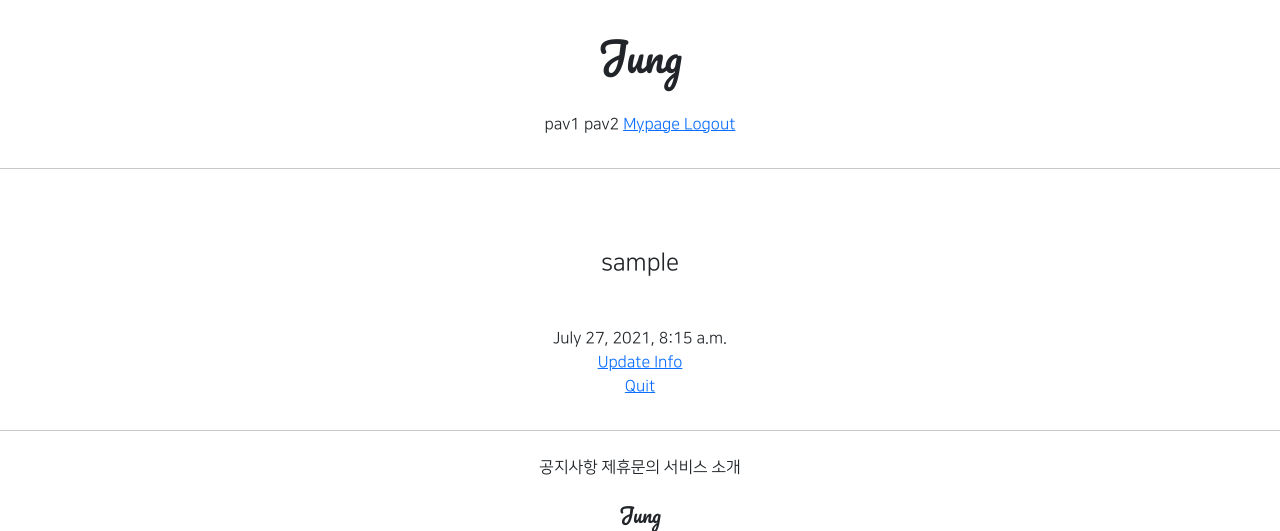
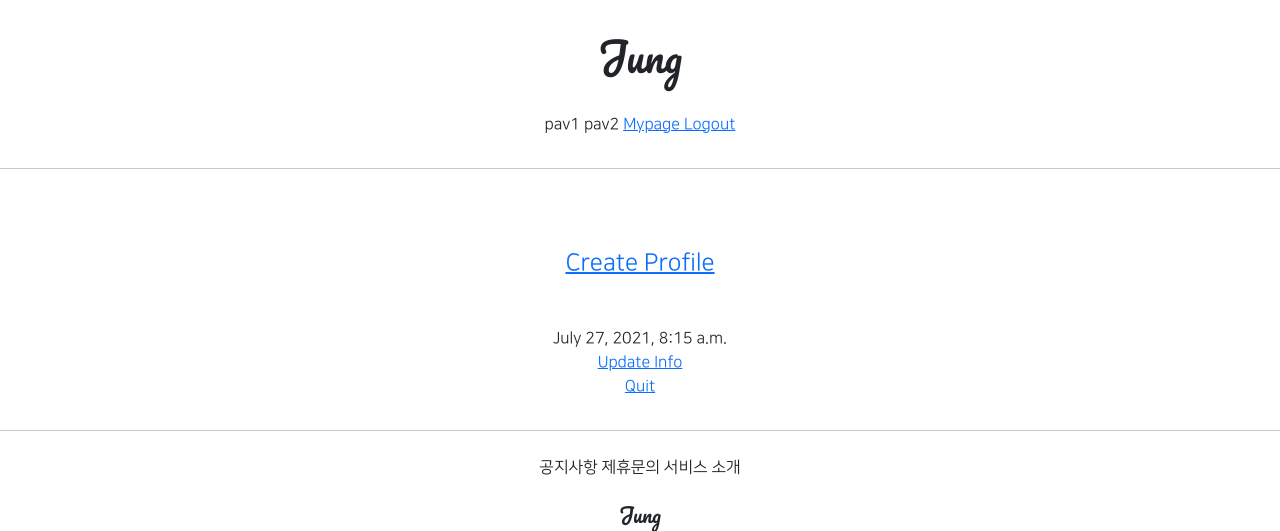
Before and after one commit to meanwo/meanwo, a Django app: template accountapp/templates/accountapp/detail.html in a window 1280 px wide. Shown: the top 531 px of the page. Run offline with Django 3.2, Linux system fonts and the light colour scheme; the template is opened without the code that fills it: values that come from a table or form of the project are taken from there, others are empty; the visitor is signed in with stand-in values (Sample User, id 1); data comes from the database, SQL or seed files in the repository; parts of the project's set-up code (start-up, migrations or seed data) failed here and were passed over; some libraries are stand-ins or nearby versions.

Commit message:
7/27 6ban class commit 2

```diff
--- a/June_29_1/urls.py
+++ b/June_29_1/urls.py
@@ -13,6 +13,8 @@ Including another URLconf
     1. Import the include() function: from django.urls import include, path
     2. Add a URL to urlpatterns:  path('blog/', include('blog.urls'))
 """
+from django.conf import settings
+from django.conf.urls.static import static
 from django.contrib import admin
 from django.urls import path, include
 
@@ -20,4 +22,4 @@ urlpatterns = [
     path('admin/', admin.site.urls),
     path('accounts/', include('accountapp.urls')),
     path('profiles/', include('profileapp.urls')),
-]
+] + static(settings.MEDIA_URL, document_root=settings.MEDIA_ROOT)
--- a/accountapp/templates/accountapp/detail.html
+++ b/accountapp/templates/accountapp/detail.html
@@ -4,9 +4,18 @@
 
     <div class="text-center mw-500 m-auto">
         <div class="m-5">
+            {%  if target_user.profile %}
+                <img src="{{ target_user.profile.image.url }}"
+                     alt="profile image">
+                <h4>{{ target_user.profile.nickname }}</h4>
+                <h5>{{ target_user.profile.message }}</h5>
+            {% else %}
             <h4>
-                {{ target_user.username }}
+                <a href=""{% url 'profileapp:create' %}>
+                    Create Profile
+                </a>
             </h4>
+            {% endif %}
         </div>
         <div>
             {{ target_user.date_joined }}
```
